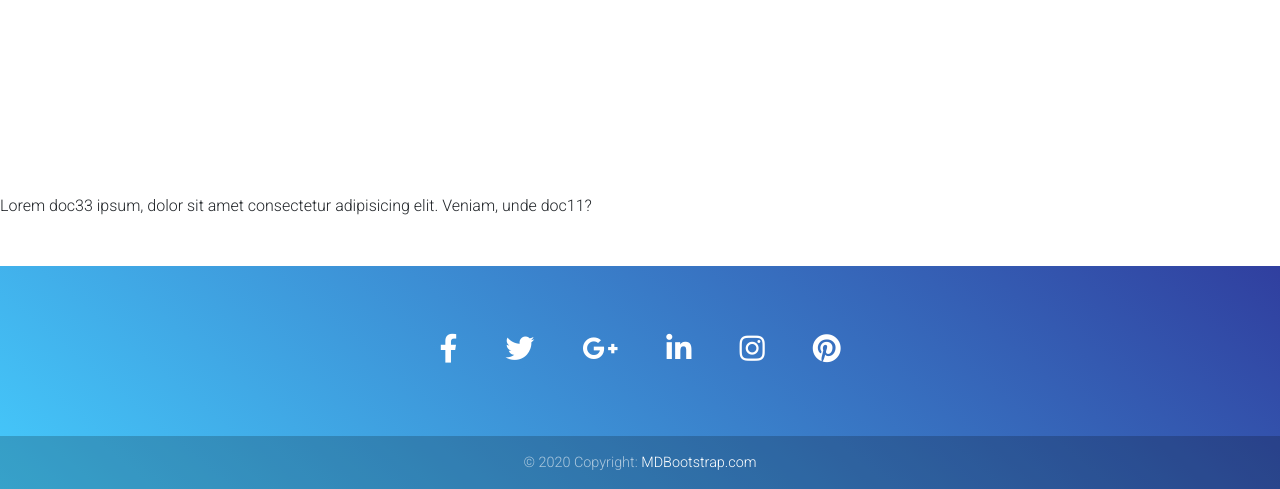
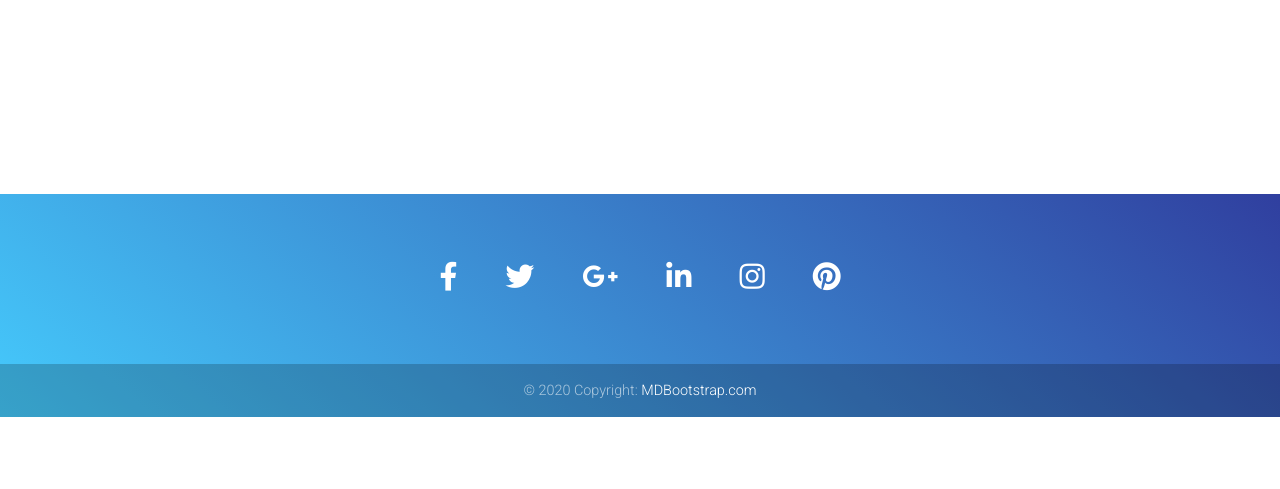
Before and after one commit to Sandordelapera/Sandordelapera.github.io, a plain HTML site: page index.html in a window 1280 px wide. Shown: the part 1654-2143 px from the top of the page. After the commit the page ends 2071 px from the top, so only its background shows below. Drawn offline with nearby package versions, Linux system fonts and the light colour scheme; some packages are replaced by stand-ins of ours; a script that the page names is missing.

Commit message:
eliminado el parrafo

```diff
--- a/index.html
+++ b/index.html
@@ -238,8 +238,6 @@
   </main>
 
   <br><br><br><br><br><br><br>
-  <br><br>
-  <P>Lorem doc33 ipsum, dolor sit amet consectetur adipisicing elit. Veniam, unde doc11?</P>
 
   <!-- Footer -->
     <footer class="page-footer font-small blue-gradient darken-3 mt-5">
```
